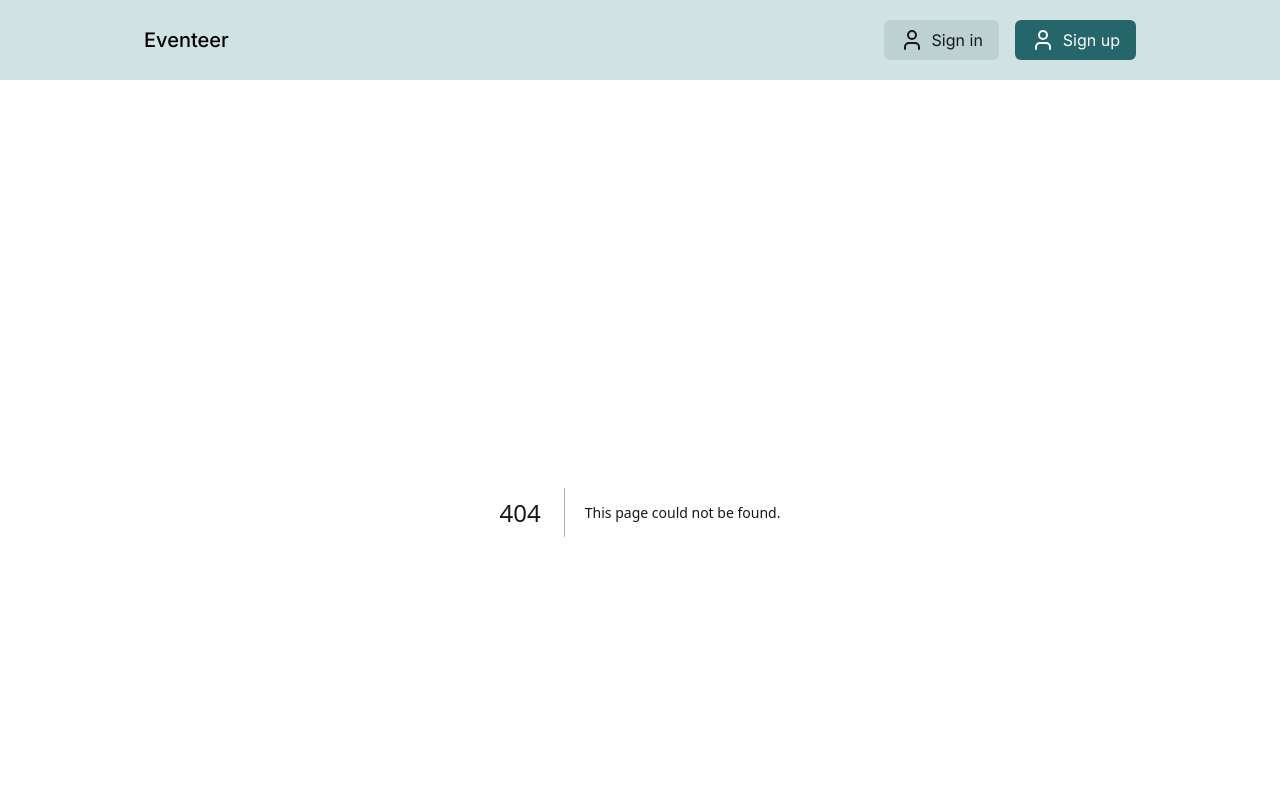
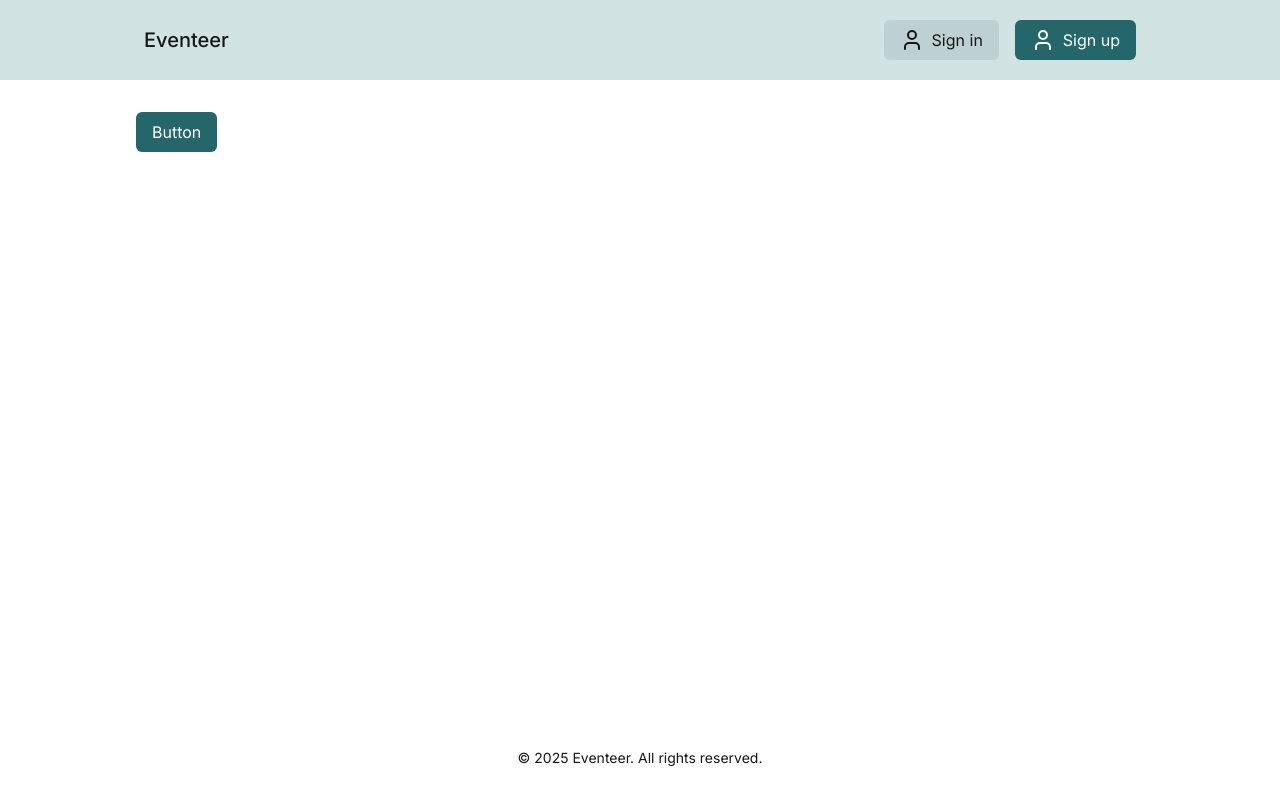
Before and after one commit to kezniklm/Eventeer, a Next.js app: page /login in a window 1280 px wide. Before the commit this address had no page. Shown: the top 800 px of the page. Built offline with nearby package versions, Linux system fonts and the light colour scheme.

Commit message:
ADD: basic routes

```diff
--- /dev/null
+++ b/src/app/login/page.tsx
@@ -0,0 +1,7 @@
+const LoginPage = () => (
+  <div>
+    <button className="btn btn-primary">Button</button>
+  </div>
+);
+
+export default LoginPage;
--- /dev/null
+++ b/src/app/profile/page.tsx
@@ -0,0 +1,7 @@
+const ProfilePage = () => (
+  <div>
+    <button className="btn btn-primary">Button</button>
+  </div>
+);
+
+export default ProfilePage;
--- /dev/null
+++ b/src/app/register/page.tsx
@@ -0,0 +1,7 @@
+const RegisterPage = () => (
+  <div>
+    <button className="btn btn-primary">Button</button>
+  </div>
+);
+
+export default RegisterPage;
--- /dev/null
+++ b/src/app/rooms/[name]/page.tsx
@@ -0,0 +1,7 @@
+const RoomDetailPage = () => (
+  <div>
+    <button className="btn btn-primary">Button</button>
+  </div>
+);
+
+export default RoomDetailPage;
--- /dev/null
+++ b/src/app/rooms/page.tsx
@@ -0,0 +1,7 @@
+const RoomsPage = () => (
+  <div>
+    <button className="btn btn-primary">Button</button>
+  </div>
+);
+
+export default RoomsPage;
```
